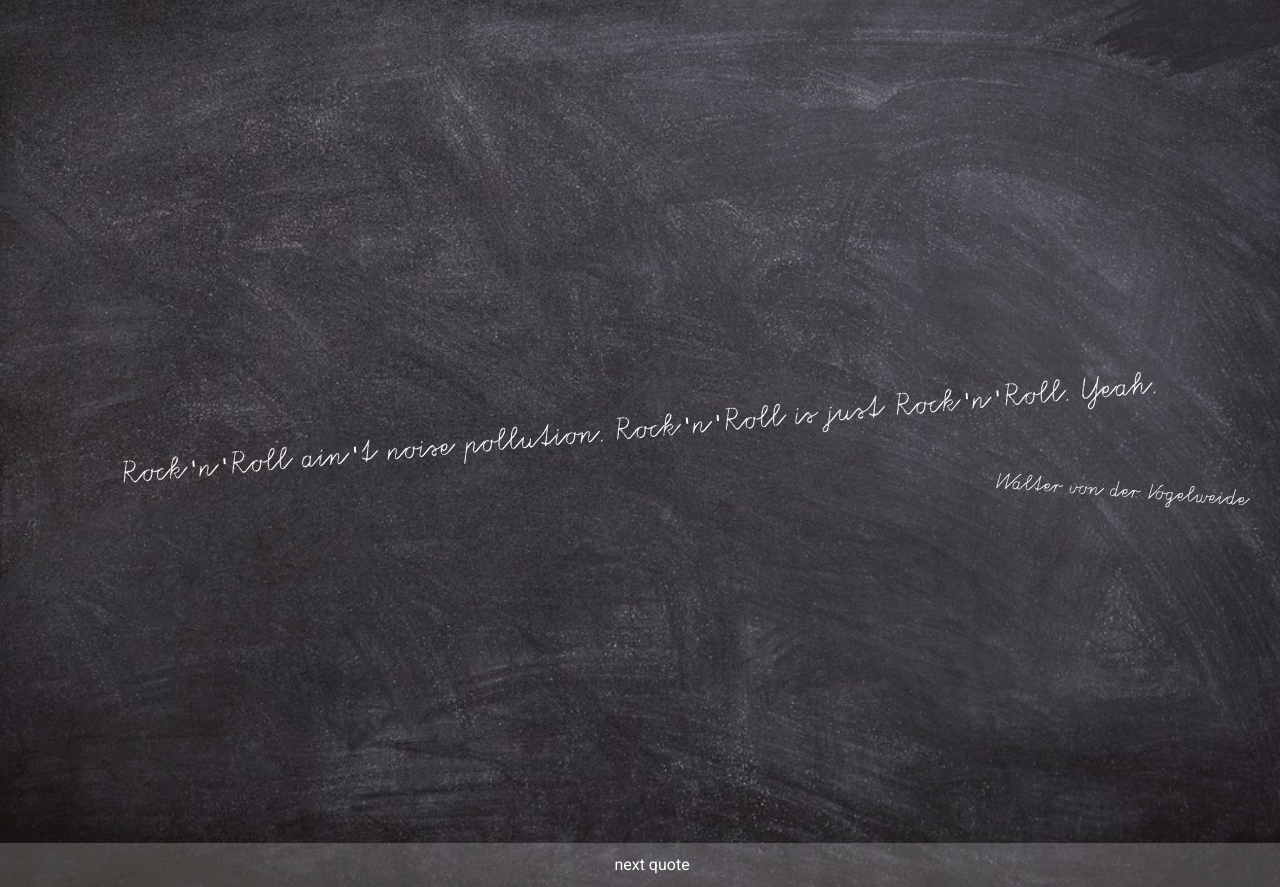
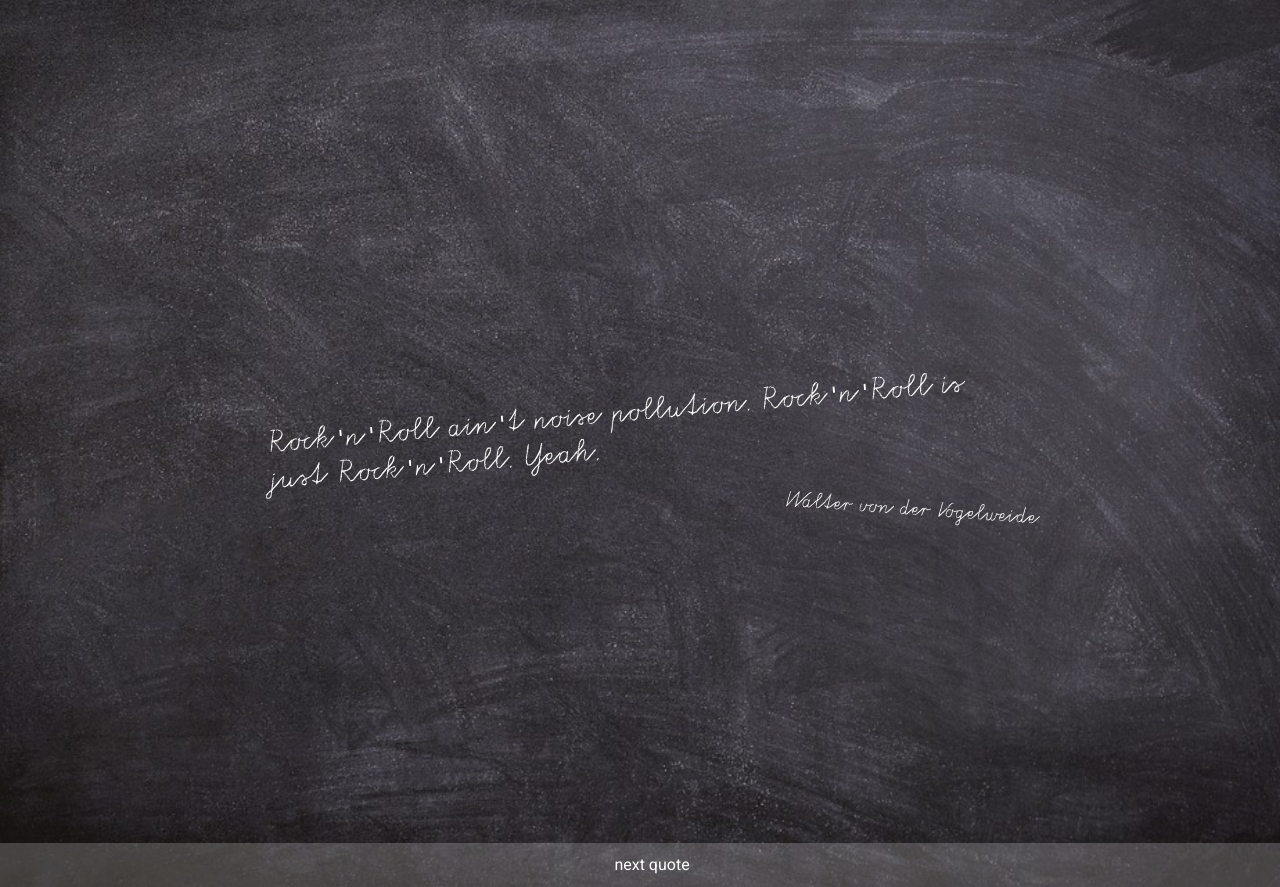
Before and after one commit to Pingu501/kangoroo, a PHP site: page / in a window 1280 px wide. Run offline with PHP 8.4, Linux system fonts and the light colour scheme.

Commit message:
TASK: max width

```diff
--- a/main.css
+++ b/main.css
@@ -35,6 +35,8 @@ html, body {
 
     height: 100%;
     width: 100%;
+
+    justify-content: center;
 }
 
 .quote {
@@ -47,6 +49,7 @@ html, body {
     padding: 30px;
 
     width: 100%;
+    max-width: 800px;
 }
 
 #quote__text {
```
